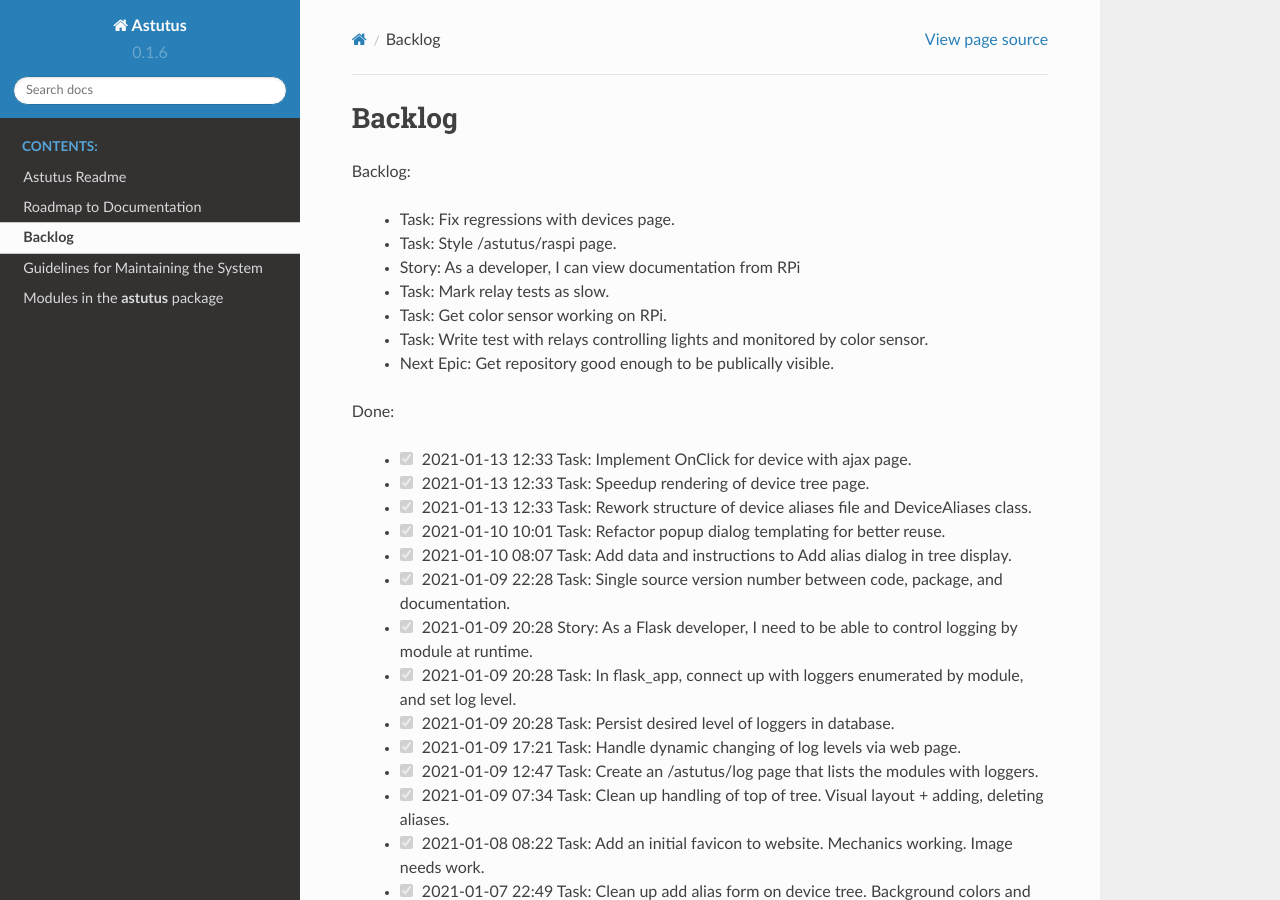
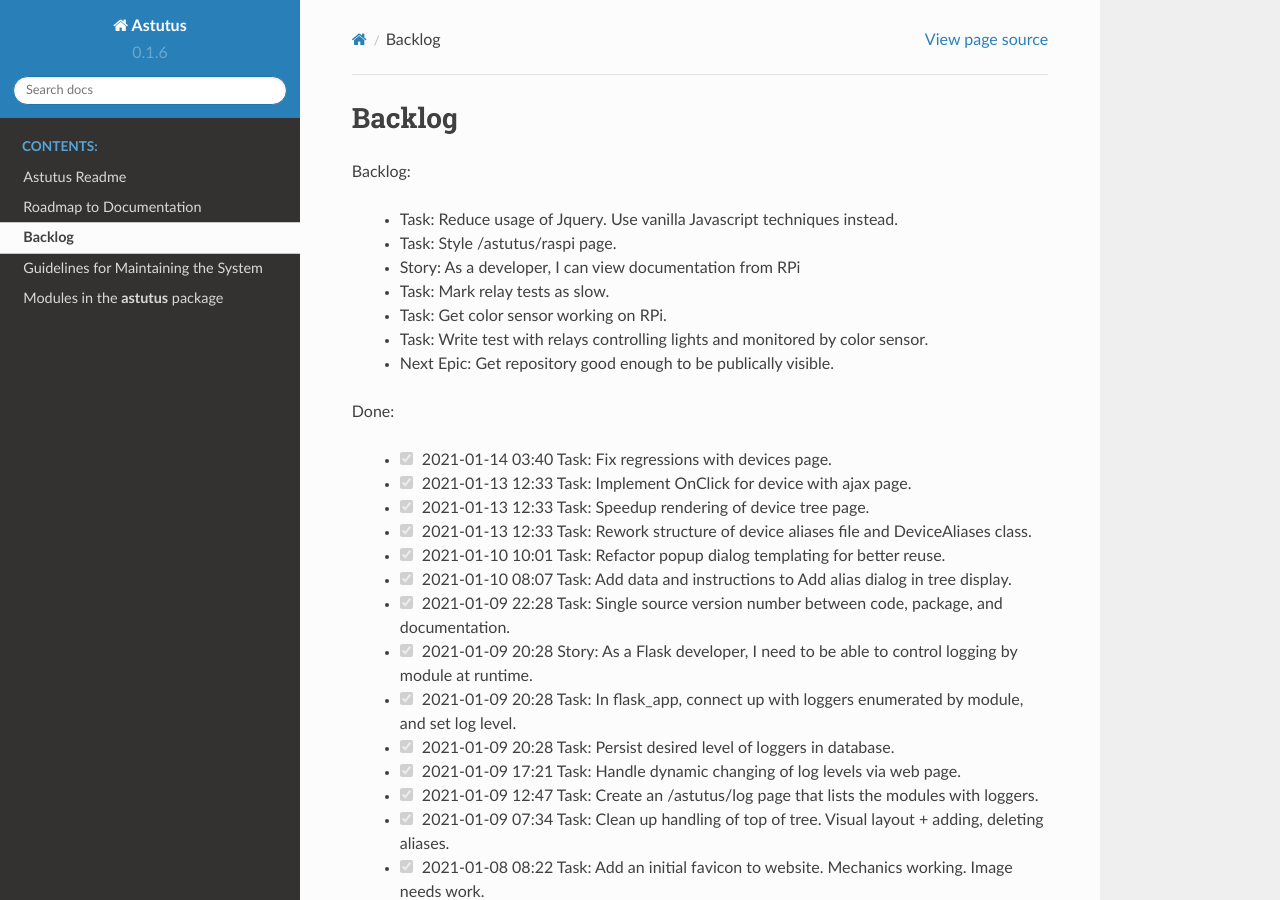
Before and after one commit to rich-dobbs-13440/astutus, a Sphinx documentation site: the page built from docs/backlog.rst, in a window 1280 px wide and 900 px high. Built offline with Sphinx 7.4.7 and the Read the Docs theme 2.0.0, drawn with Linux system fonts in a browser that asks for light colours; pages that are not in the unit, such as notebooks, are missing from menus.

Commit message:
Update backlog

```diff
--- a/docs/backlog.rst
+++ b/docs/backlog.rst
@@ -3,7 +3,7 @@ Backlog
 
 Backlog:
 
-  * Task: Fix regressions with devices page.
+  * Task: Reduce usage of Jquery.  Use vanilla Javascript techniques instead.
   * Task: Style /astutus/raspi page.
   * Story: As a developer, I can view documentation from RPi
   * Task: Mark relay tests as slow.
@@ -18,6 +18,7 @@ Backlog:
 
 Done:
 
+  * |done| 2021-01-14 03:40 Task: Fix regressions with devices page.
   * |done| 2021-01-13 12:33 Task: Implement OnClick for device with ajax page.
   * |done| 2021-01-13 12:33 Task: Speedup rendering of device tree page.
   * |done| 2021-01-13 12:33 Task: Rework structure of device aliases file and DeviceAliases class.
```
